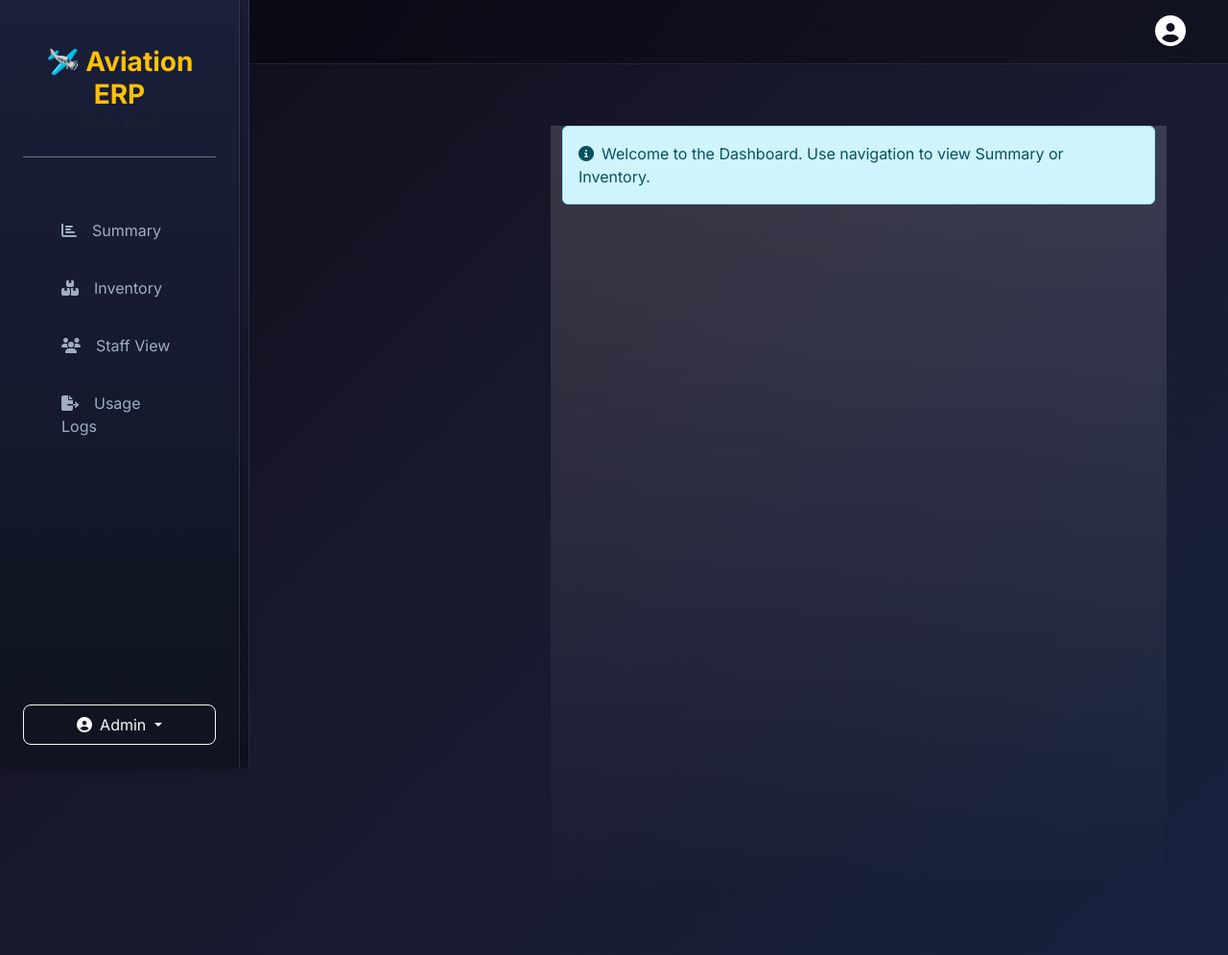
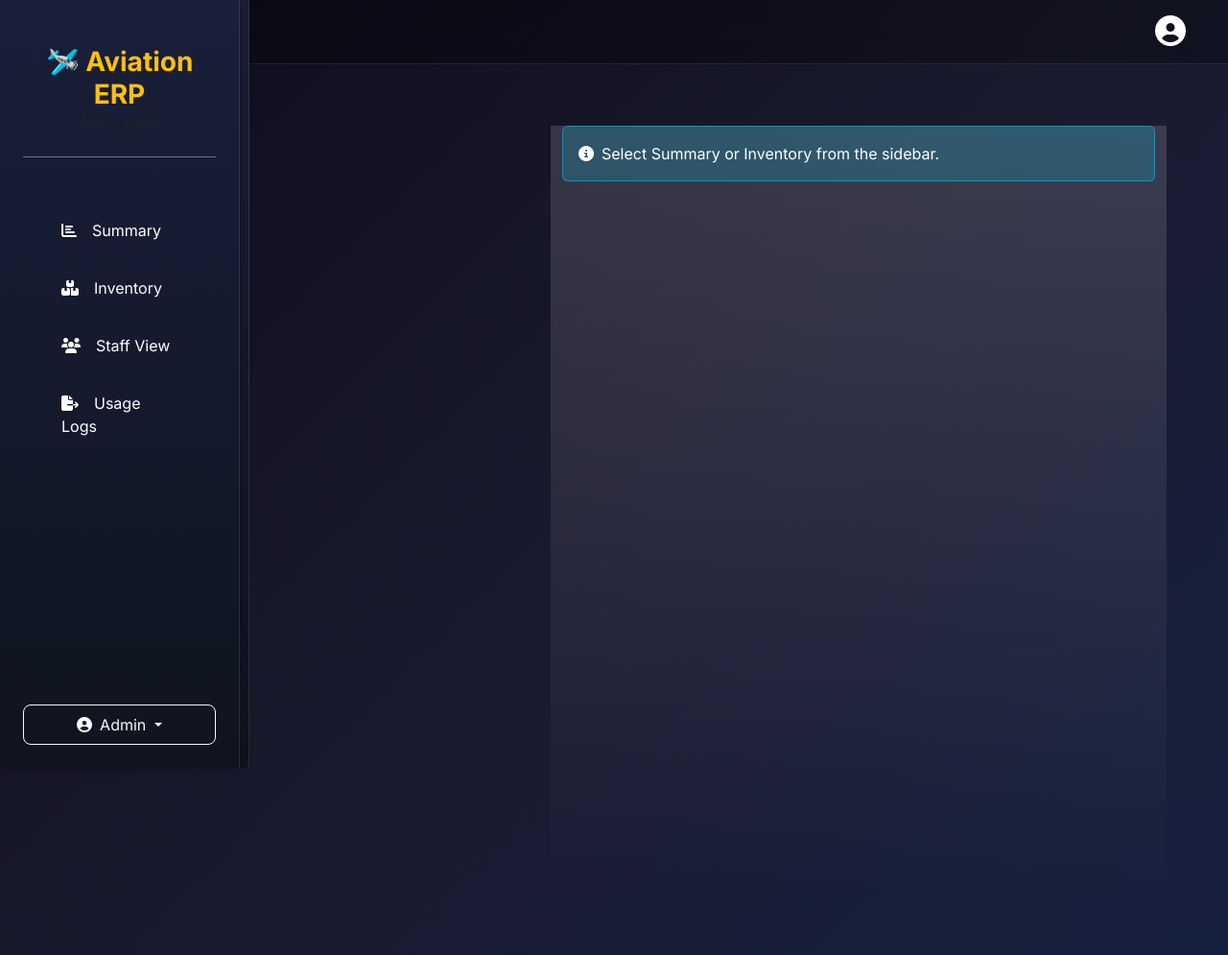
Before and after one commit to whitetap/whitetap-inventory-erp, a Flask app: page /admin-dashboard in a window 1280 px wide. Shown: the whole page at 96% size. Run offline with Flask 3, Linux system fonts and the light colour scheme; data that the repository does not hold is empty.

Commit message:
UI: Fixed text visibility and increased contrast in cards

```diff
--- a/templates/admin.html
+++ b/templates/admin.html
@@ -48,79 +48,79 @@
         <div class="container-fluid bg-gradient position-relative" style="min-height: 100vh; background: linear-gradient(135deg, #667eea 0%, #764ba2 100%);">
 
             {% if view == 'summary' %}
-                <!-- Summary View - Large Cards -->
+                <!-- Summary View - Large Cards with High Contrast -->
                 <div class="row g-4 mb-5 justify-content-center">
                     <div class="col-xl-3 col-lg-6 col-md-6">
-                        <div class="card h-100 border-0 shadow-lg glass-effect">
-                            <div class="card-body p-5 text-center">
+                        <div class="card h-100 border-0 shadow-lg summary-card">
+                            <div class="card-body p-5 text-center text-white">
                                 <i class="fas fa-boxes fa-4x text-primary mb-4"></i>
-                                <h1 class="fw-bold text-primary mb-2 fs-1">{{ total_items }}</h1>
-                                <p class="lead text-muted mb-0">Total Items</p>
+                                <h1 class="fw-bold mb-2 fs-1"> {{ total_items }}</h1>
+                                <p class="lead mb-0 summary-label">Total Items</p>
                             </div>
                         </div>
                     </div>
                     <div class="col-xl-3 col-lg-6 col-md-6">
-                        <div class="card h-100 border-0 shadow-lg glass-effect {% if low_stock_count > 0 %}border-warning shadow-warning{% endif %}">
-                            <div class="card-body p-5 text-center">
+                        <div class="card h-100 border-0 shadow-lg summary-card {% if low_stock_count > 0 %}border-warning shadow-warning{% endif %}">
+                            <div class="card-body p-5 text-center text-white">
                                 <i class="fas fa-exclamation-triangle fa-4x text-warning mb-4"></i>
-                                <h1 class="fw-bold text-warning mb-2 fs-1">{{ low_stock_count }}</h1>
-                                <p class="lead text-muted mb-0">Low Stock Alert</p>
+                                <h1 class="fw-bold mb-2 fs-1">{{ low_stock_count }}</h1>
+                                <p class="lead mb-0 summary-label">Low Stock Alert</p>
                             </div>
                         </div>
                     </div>
                     <div class="col-xl-3 col-lg-6 col-md-6">
-                        <div class="card h-100 border-0 shadow-lg glass-effect">
-                            <div class="card-body p-5 text-center">
+                        <div class="card h-100 border-0 shadow-lg summary-card">
+                            <div class="card-body p-5 text-center text-white">
                                 <i class="fas fa-coins fa-4x text-success mb-4"></i>
-                                <h1 class="fw-bold text-success mb-2 fs-display-4">{{ "%.2f"|format(total_inventory_value) }}</h1>
-                                <p class="lead text-muted mb-0">Inventory Value</p>
+                                <h1 class="fw-bold mb-2 fs-display-4">{{ "%.2f"|format(total_inventory_value) }}</h1>
+                                <p class="lead mb-0 summary-label">Inventory Value</p>
                             </div>
                         </div>
                     </div>
                     <div class="col-xl-3 col-lg-6 col-md-6">
-                        <div class="card h-100 border-0 shadow-lg glass-effect">
-                            <div class="card-body p-5 text-center">
+                        <div class="card h-100 border-0 shadow-lg summary-card">
+                            <div class="card-body p-5 text-center text-white">
                                 <i class="fas fa-history fa-4x text-info mb-4"></i>
-                                <h1 class="fw-bold text-info mb-2 fs-1">{{ today_logs }}</h1>
-                                <p class="lead text-muted mb-0">Today's Requests</p>
+                                <h1 class="fw-bold mb-2 fs-1">{{ today_logs }}</h1>
+                                <p class="lead mb-0 summary-label">Today's Requests</p>
                             </div>
                         </div>
                     </div>
                 </div>
 
-                <!-- Quick Actions -->
+                <!-- Quick Actions - High Contrast -->
                 <div class="row g-4">
                     <div class="col-lg-4">
-                        <div class="card h-100 border-0 shadow-lg">
+                        <div class="card h-100 border-0 shadow-lg action-card">
                             <div class="card-body p-4">
-                                <h4 class="card-title text-primary mb-3">📊 Recent Trends</h4>
-                                <p class="text-muted">Low stock items need attention. Check inventory for restock opportunities.</p>
-                                <a href="{{ url_for('admin_dashboard', view='inventory') }}" class="btn btn-primary">View Inventory</a>
+                                <h4 class="card-title text-primary mb-3 fw-bold">📊 Recent Trends</h4>
+                                <p class="text-light lh-lg">Low stock items need attention. Check inventory for restock opportunities.</p>
+                                <a href="{{ url_for('admin_dashboard', view='inventory') }}" class="btn btn-primary fw-bold">View Inventory</a>
                             </div>
                         </div>
                     </div>
                     <div class="col-lg-4">
-                        <div class="card h-100 border-0 shadow-lg">
+                        <div class="card h-100 border-0 shadow-lg action-card">
                             <div class="card-body p-4">
-                                <h4 class="card-title text-success mb-3">💰 Value Summary</h4>
-                                <p class="text-muted">Total inventory valued at {{ "%.2f"|format(total_inventory_value) }} units.</p>
-                                <a href="{{ url_for('export_products') }}" class="btn btn-success">Export Report</a>
+                                <h4 class="card-title text-success mb-3 fw-bold">💰 Value Summary</h4>
+                                <p class="text-light lh-lg">Total inventory valued at {{ "%.2f"|format(total_inventory_value) }} units.</p>
+                                <a href="{{ url_for('export_products') }}" class="btn btn-success fw-bold text-white">Export Report</a>
                             </div>
                         </div>
                     </div>
                     <div class="col-lg-4">
-                        <div class="card h-100 border-0 shadow-lg">
+                        <div class="card h-100 border-0 shadow-lg action-card">
                             <div class="card-body p-4">
-                                <h4 class="card-title text-info mb-3">📈 Activity Today</h4>
-                                <p class="text-muted">{{ today_logs }} requests processed today.</p>
-                                <a href="{{ url_for('export_logs') }}" class="btn btn-info text-white">View Logs</a>
+                                <h4 class="card-title text-info mb-3 fw-bold">📈 Activity Today</h4>
+                                <p class="text-light lh-lg">{{ today_logs }} requests processed today.</p>
+                                <a href="{{ url_for('export_logs') }}" class="btn btn-info fw-bold text-white">View Logs</a>
                             </div>
                         </div>
                     </div>
                 </div>
 
             {% elif view == 'inventory' %}
-                <!-- Add New Product Button -->
+                <!-- Inventory View -->
                 <div class="row mb-4">
                     <div class="col-12">
                         <button class="btn btn-success btn-lg w-100 py-3 fs-4 fw-bold shadow-lg mb-4" type="button" data-bs-toggle="collapse" data-bs-target="#addProductForm">
@@ -129,7 +129,6 @@
                     </div>
                 </div>
 
-                <!-- Add New Product Form -->
                 <div class="collapse" id="addProductForm">
                     <div class="card mb-5 shadow-lg">
                         <div class="card-header bg-primary text-white">
@@ -160,7 +159,7 @@
                                     </div>
                                 </div>
                                 <div class="text-end mt-4">
-                                    <button type="submit" class="btn btn-primary btn-lg px-5 py-2">Add Product</button>
+                                    <button type="submit" class="btn btn-primary btn-lg px-5 py-2 fw-bold">Add Product</button>
                                 </div>
                             </form>
                         </div>
@@ -200,7 +199,7 @@
                                         <td>{{ product.name or '-' }}</td>
                                         <td>{{ product.unit_of_measure or '-' }}</td>
                                         <td>
-                                            <span class="badge {% if product.current_stock < product.min_stock_level %}bg-danger{% else %}bg-success{% endif %} fs-6 px-3 py-2">
+                                            <span class="badge {% if (product.current_stock or 0) < (product.min_stock_level or 0) %}bg-danger{% else %}bg-success{% endif %} fs-6 px-3 py-2">
                                                 {{ "%.2f"|format(product.current_stock or 0) }}
                                             </span>
                                         </td>
@@ -233,25 +232,44 @@
                 </div>
 
             {% else %}
-                <div class="alert alert-info">
-                    <i class="fas fa-info-circle me-2"></i>Welcome to the Dashboard. Use navigation to view Summary or Inventory.
+                <div class="alert alert-info text-white">
+                    <i class="fas fa-info-circle me-2"></i>Select Summary or Inventory from the sidebar.
                 </div>
             {% endif %}
         </div>
     </div>
 </div>
 
-<!-- Styles -->
+<!-- Enhanced Styles for High Contrast -->
 <style>
 .sidebar-link:hover {
     background: rgba(255,255,255,0.1) !important;
     transform: translateX(5px);
     transition: all 0.2s ease;
 }
-.glass-effect {
+.glass-effect, .summary-card {
     backdrop-filter: blur(10px);
-    background: rgba(255,255,255,0.25);
-    border: 1px solid rgba(255,255,255,0.18);
+    background: rgba(0,0,0,0.4) !important;
+    border: 1px solid rgba(255,255,255,0.2) !important;
+    color: #ffffff !important;
+}
+.summary-card h1, .summary-card .summary-label {
+    color: #ffffff !important;
+    text-shadow: 0 1px 3px rgba(0,0,0,0.5);
+}
+.action-card {
+    backdrop-filter: blur(10px);
+    background: rgba(0,0,0,0.3) !important;
+    border: 1px solid rgba(255,255,255,0.2) !important;
+}
+.action-card h4, .action-card p {
+    color: #f8f9fa !important;
+    text-shadow: 0 1px 2px rgba(0,0,0,0.5);
+}
+.action-card .btn {
+    font-weight: 700 !important;
+    text-shadow: none;
+    box-shadow: 0 4px 12px rgba(0,0,0,0.3);
 }
 .card:hover {
     transform: translateY(-5px);
@@ -268,6 +286,12 @@
     transition: all 0.2s ease;
 }
 .fs-display-4 { font-size: 3rem !important; }
+.alert-info {
+    background: rgba(13, 202, 240, 0.2) !important;
+    border: 1px solid rgba(13, 202, 240, 0.5) !important;
+}
+.text-white { color: #ffffff !important; }
+.text-light { color: #f8f9fa !important; }
 </style>
 
 <!-- Search Script -->
```
